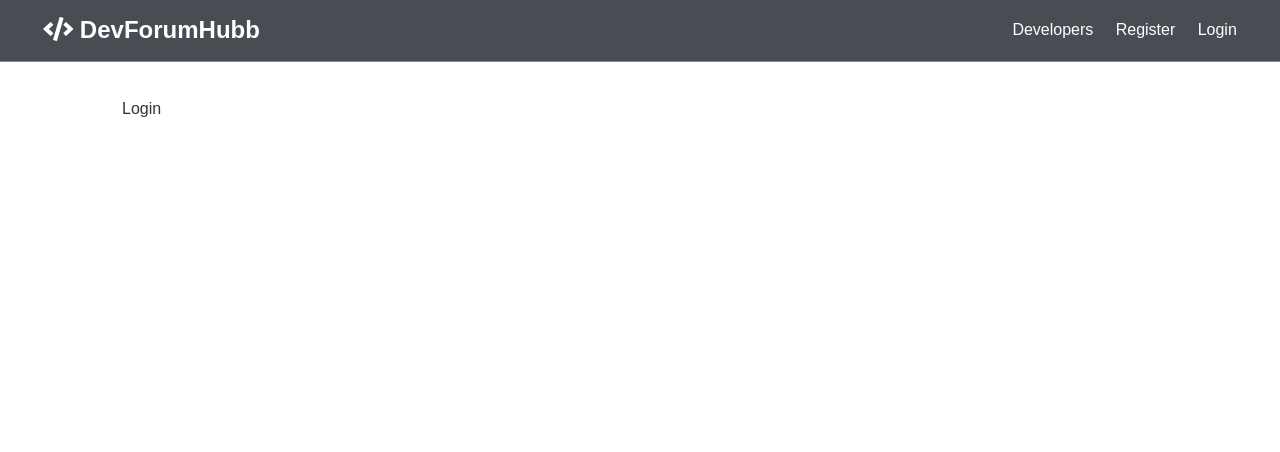
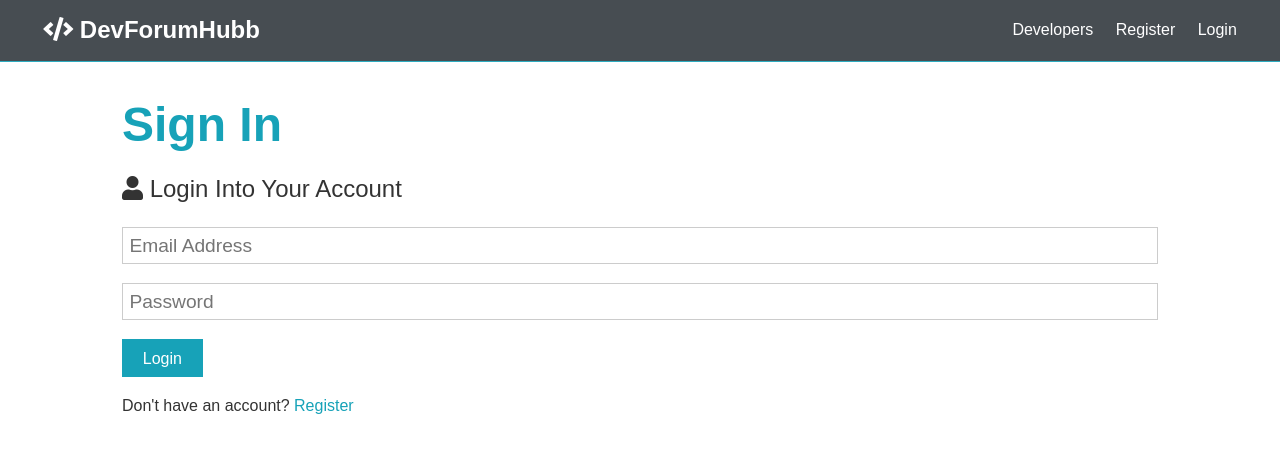
Before and after one commit to JSianandar/MERN-DevForumHubb, a React (Create React App) app in the folder frontend/: page /login in a window 1280 px wide. Shown: the top 452 px of the page. Built offline with nearby package versions, Linux system fonts and the light colour scheme.

Commit message:
Update Login Form

```diff
--- a/frontend/src/components/auth/Login.js
+++ b/frontend/src/components/auth/Login.js
@@ -1,8 +1,59 @@
-import React from "react";
+import React, { Fragment, useState } from "react";
 import "../../App.css";
+import axios from "axios";
+import { Link } from "react-router-dom";
 
 const Login = () => {
-  return <div>Login</div>;
+  const [formData, setFormData] = useState({
+    email: "",
+    password: "",
+  });
+
+  // Destructure Form Data
+  const { email, password } = formData;
+  // to enable the change of state of Form Data
+  const onChange = (e) =>
+    setFormData({ ...formData, [e.target.name]: e.target.value });
+  // when submitting the form data
+  const onSubmit = async (e) => {
+    e.preventDefault();
+    console.log("Success");
+  };
+  return (
+    <Fragment>
+      <h1 className="large text-primary">Sign In</h1>
+      <p className="lead">
+        <i className="fas fa-user"></i> Login Into Your Account
+      </p>
+      <form className="form" onSubmit={(e) => onSubmit(e)}>
+        <div className="form-group">
+          <input
+            type="email"
+            placeholder="Email Address"
+            name="email"
+            value={email}
+            onChange={(e) => onChange(e)}
+            required
+          />
+        </div>
+        <div className="form-group">
+          <input
+            type="password"
+            placeholder="Password"
+            name="password"
+            minLength="6"
+            value={password}
+            onChange={(e) => onChange(e)}
+            required
+          />
+        </div>
+        <input type="submit" className="btn btn-primary" value="Login" />
+      </form>
+      <p className="my-1">
+        Don't have an account? <Link to="/register">Register</Link>
+      </p>
+    </Fragment>
+  );
 };
 
 export default Login;
--- a/frontend/src/components/auth/Register.js
+++ b/frontend/src/components/auth/Register.js
@@ -1,6 +1,7 @@
 import React, { Fragment, useState } from "react";
 import "../../App.css";
 import axios from "axios";
+import { Link } from "react-router-dom";
 
 const Register = () => {
   const [formData, setFormData] = useState({
@@ -80,7 +81,7 @@
         <input type="submit" className="btn btn-primary" value="Register" />
       </form>
       <p className="my-1">
-        Already have an account? <a href="login.html">Sign In</a>
+        Already have an account? <Link to="/login">Sign In</Link>
       </p>
     </Fragment>
   );
```
